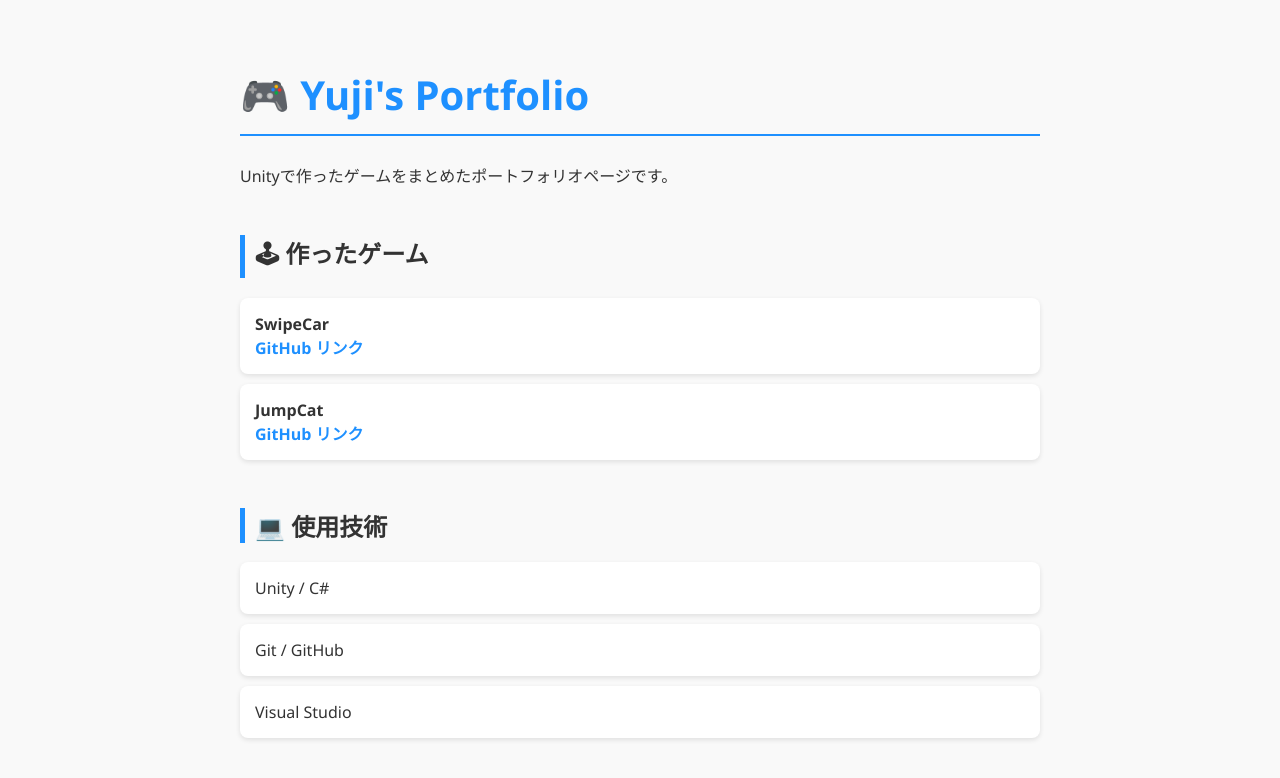
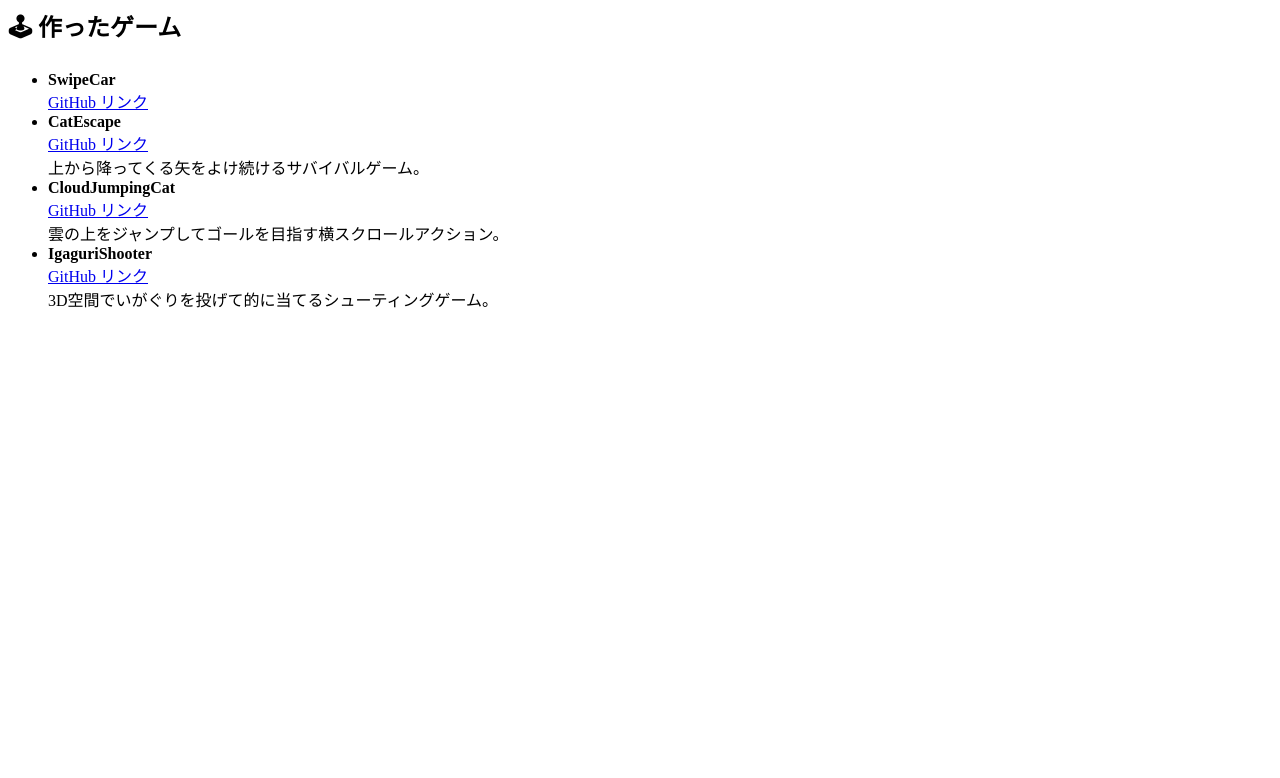
Before and after one commit to yuji-32/yuji-32.github.io, a plain HTML site: page index.html in a window 1280 px wide. Drawn offline with Linux system fonts and the light colour scheme.

Commit message:
Update index.html

```diff
--- a/index.html
+++ b/index.html
@@ -1,54 +1,3 @@
-<!DOCTYPE html>
-<html lang="ja">
-<head>
-  <meta charset="UTF-8">
-  <title>Yuji's Portfolio</title>
-  <style>
-    body {
-      font-family: 'Segoe UI', sans-serif;
-      background-color: #f9f9f9;
-      color: #333;
-      padding: 40px;
-      max-width: 800px;
-      margin: auto;
-    }
-    h1 {
-      color: #1e90ff;
-      font-size: 2.5em;
-      border-bottom: 2px solid #1e90ff;
-      padding-bottom: 0.3em;
-    }
-    h2 {
-      color: #333;
-      border-left: 5px solid #1e90ff;
-      padding-left: 10px;
-      margin-top: 2em;
-    }
-    ul {
-      list-style: none;
-      padding: 0;
-    }
-    li {
-      background: #ffffff;
-      margin: 10px 0;
-      padding: 15px;
-      border-radius: 8px;
-      box-shadow: 0 2px 5px rgba(0,0,0,0.1);
-    }
-    a {
-      color: #1e90ff;
-      text-decoration: none;
-      font-weight: bold;
-    }
-    a:hover {
-      text-decoration: underline;
-    }
-  </style>
-</head>
-<body>
-  <h1>🎮 Yuji's Portfolio</h1>
-  <p>Unityで作ったゲームをまとめたポートフォリオページです。</p>
-
   <h2>🕹 作ったゲーム</h2>
   <ul>
     <li>
@@ -56,16 +5,18 @@
       <a href="https://github.com/yuji-32/Myunitygame" target="_blank">GitHub リンク</a>
     </li>
     <li>
-      <strong>JumpCat</strong><br>
-      <a href="https://github.com/yuji-32/JumpCat" target="_blank">GitHub リンク</a>
+      <strong>CatEscape</strong><br>
+      <a href="https://github.com/yuji-32/CatEscape" target="_blank">GitHub リンク</a>
+      <br>上から降ってくる矢をよけ続けるサバイバルゲーム。
+    </li>
+    <li>
+      <strong>CloudJumpingCat</strong><br>
+      <a href="https://github.com/yuji-32/CloudJumpingCat" target="_blank">GitHub リンク</a>
+      <br>雲の上をジャンプしてゴールを目指す横スクロールアクション。
+    </li>
+    <li>
+      <strong>IgaguriShooter</strong><br>
+      <a href="https://github.com/yuji-32/IgaguriShooter" target="_blank">GitHub リンク</a>
+      <br>3D空間でいがぐりを投げて的に当てるシューティングゲーム。
     </li>
   </ul>
-
-  <h2>💻 使用技術</h2>
-  <ul>
-    <li>Unity / C#</li>
-    <li>Git / GitHub</li>
-    <li>Visual Studio</li>
-  </ul>
-</body>
-</html>
```
